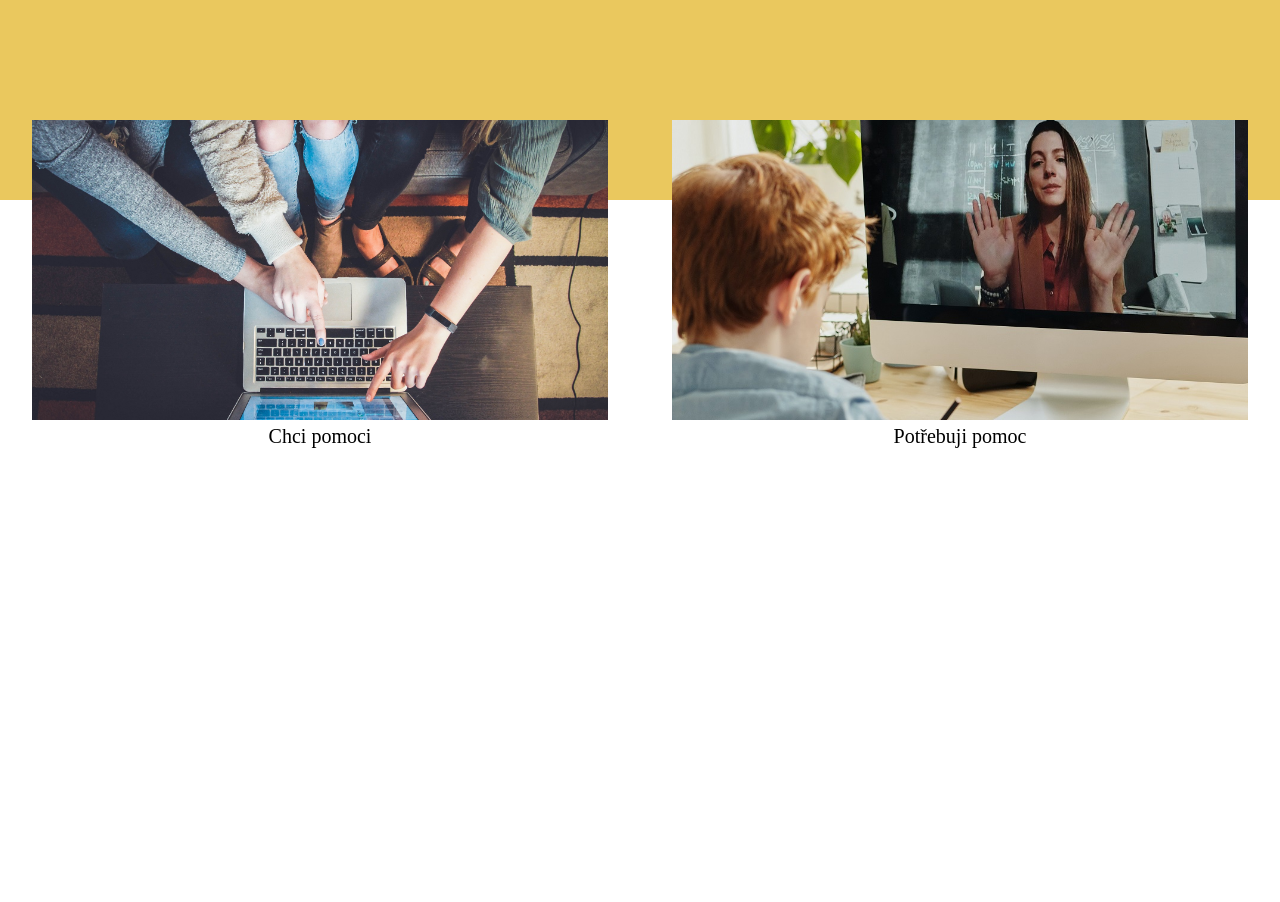
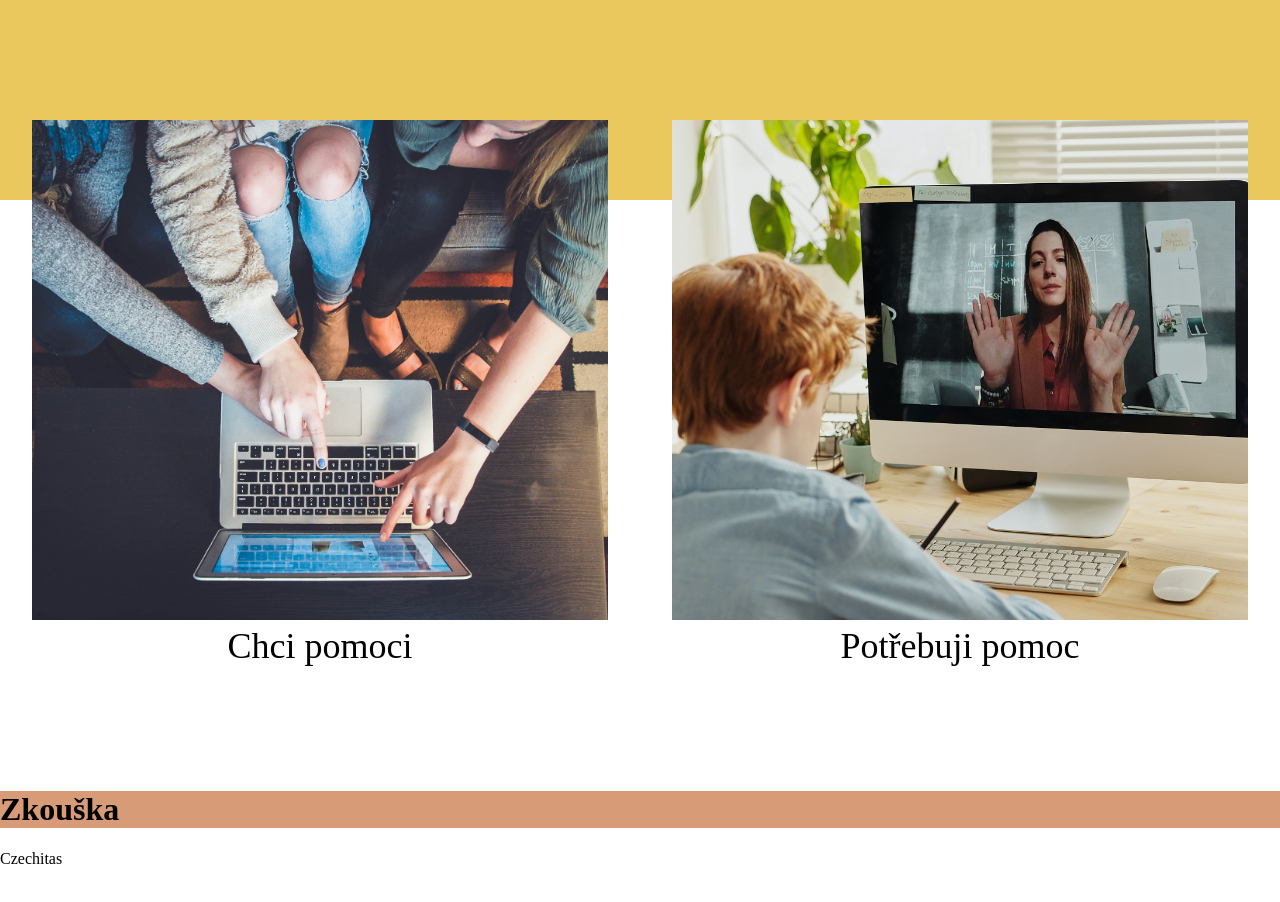
Before and after one commit to zuzubel/pocitace_pro_skolaky, a React app: page / in a window 1280 px wide. Shown: the part 380-1282 px from the top of the page. After the commit the page ends 1248 px from the top, so only its background shows below. Built offline with nearby package versions, Linux system fonts and the light colour scheme.

Commit message:
dalsi CSS - For

```diff
--- a/src/components/AboutProject/index.jsx
+++ b/src/components/AboutProject/index.jsx
@@ -4,7 +4,9 @@ import './style.css';
 export const AboutProject = () => {
   return (
     <>
-      <h1>Zkouška</h1>
+      <div className="aboutProject">
+        <h1>Zkouška</h1>
+      </div>
     </>
   );
 };
--- a/src/components/AboutProject/style.css
+++ b/src/components/AboutProject/style.css
@@ -0,0 +1,3 @@
+.aboutProject {
+  background-color: #d79c77;
+}
--- a/src/components/For/style.css
+++ b/src/components/For/style.css
@@ -1,5 +1,4 @@
 .for {
-  height: 200vh;
   max-width: 100%;
 }
 
@@ -20,14 +19,20 @@
 
 .for__donors--a {
   text-decoration: none;
-  font-size: 20px;
+  font-size: 24px;
   text-align: center;
   color: black;
+  border-bottom: 3px solid white;
+}
+
+.for__donors--a:hover {
+  border-bottom: 3px solid #eac85e;
 }
 
 .for__schools {
   display: flex;
   flex-direction: column;
+  margin-bottom: 80px;
 }
 
 .for__schools--foto {
@@ -42,9 +47,14 @@
 
 .for__schools--a {
   text-decoration: none;
-  font-size: 20px;
+  font-size: 24px;
   text-align: center;
   color: black;
+  border-bottom: 3px solid white;
+}
+
+.for__schools--a:hover {
+  border-bottom: 3px solid #eac85e;
 }
 
 @media screen and (min-width: 361px) and (max-width: 768px) {
@@ -57,21 +67,26 @@
     flex-direction: column;
     align-items: center;
     width: 50%;
+    margin-bottom: 100px;
   }
 
   .for__donors--foto,
   .for__schools--foto {
     width: 90%;
+    height: 500px;
   }
 
-  .for__schools--foto{
+  .for__schools--foto {
     margin-top: 0;
   }
 
+  .for__schools--a,
+  .for__donors--a {
+    font-size: 36px;
+  }
 
   .for {
     display: flex;
     flex-shrink: 0;
-    height: 800vh;
   }
 }
```
